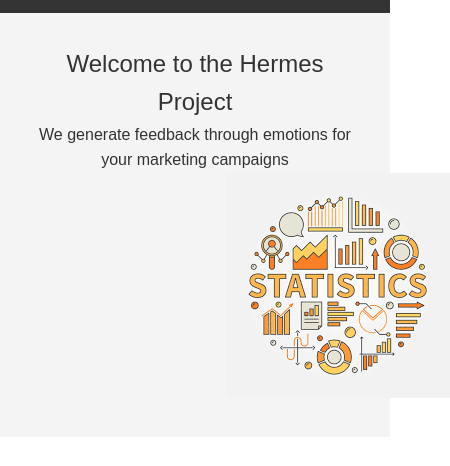
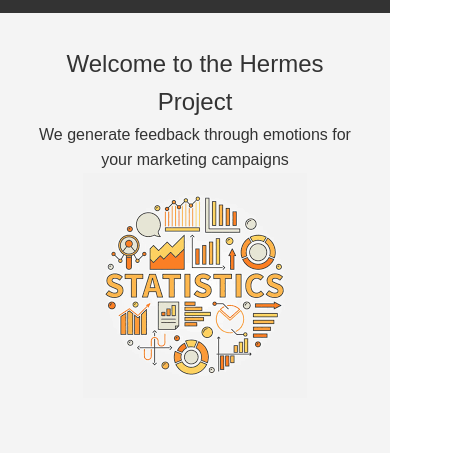
Before and after one commit to CarolinaMolinaSosa/Hermes_Landing_Page, a plain HTML site: page index.html in a window 390 px wide. Shown: the part 161-627 px from the top of the page, 450 px wide, since content can reach past the window. Drawn offline with Linux system fonts and the light colour scheme.

Commit message:
photos img and cel

```diff
--- a/css/style.css
+++ b/css/style.css
@@ -52,18 +52,34 @@ header {
     cursor: pointer;
 }
 
-/* Hero section */
+/* Estilos para la sección Hero */
 .hero {
     background: #f4f4f4;
     padding: 2rem 10%;
     display: flex;
-    justify-content: space-between; /* This already ensures that child elements are spaced out */
+    justify-content: space-between;
     align-items: center;
 }
 
+/* Estilos para la imagen en la sección Hero */
 .hero-image {
-    margin-left: auto; /* This will push the image to the right side of the flex container */
-    width: 40%; /* Adjust the width as needed */
+    width: 40%; /* Ancho original */
+    max-width: 300px; /* Ancho máximo para dispositivos móviles */
+    margin-bottom: 1rem;
+}
+
+/* Media query para dispositivos móviles (ancho máximo de 768px) */
+@media (max-width: 768px) {
+    .hero {
+        flex-direction: column; /* Cambia la dirección de los elementos a columna */
+        text-align: center; /* Centra el contenido horizontalmente */
+    }
+
+    .hero-image {
+        width: 80%; /* Ocupa el 80% del ancho en dispositivos móviles */
+        max-width: 100%; /* Aprovecha todo el ancho disponible */
+        margin-bottom: 1rem;
+    }
 }
 
 .hero-content {
@@ -315,7 +331,7 @@ footer a {
 }
 
 .image-item:hover {
-    transform: scale(1.05);
+    transform: scale(1.2);
 }
 
 /* Estilos para el modal de imgs */
--- a/index.html
+++ b/index.html
@@ -10,12 +10,14 @@
     <!-- Header and Navigation Bar -->
     <header>
         <nav class="top-bar">
-            <img src="images/hermes.png" alt="Hermes Logo" class="logo">
+            <a href="https://github.com/Washx23/Hermes_HBTON">
+                <img src="images/hermes.png" alt="Hermes Logo" class="logo">
+              </a>
             <div class="menu">
                 <a href="#features">Features</a>
                 <a href="#about">About Us</a>
                 <a href="#contact">Contact Us</a>
-                <button class="download-button" onclick="location.href='URL-to-deployed-project'">View Project</button>
+                <button class="download-button" onclick="location.href='https://github.com/Washx23/Hermes_HBTON'">View Project</button>
             </div>
         </nav>
     </header>
```
Also changed, not shown: images/image1.jpg, images/image2.jpg.
